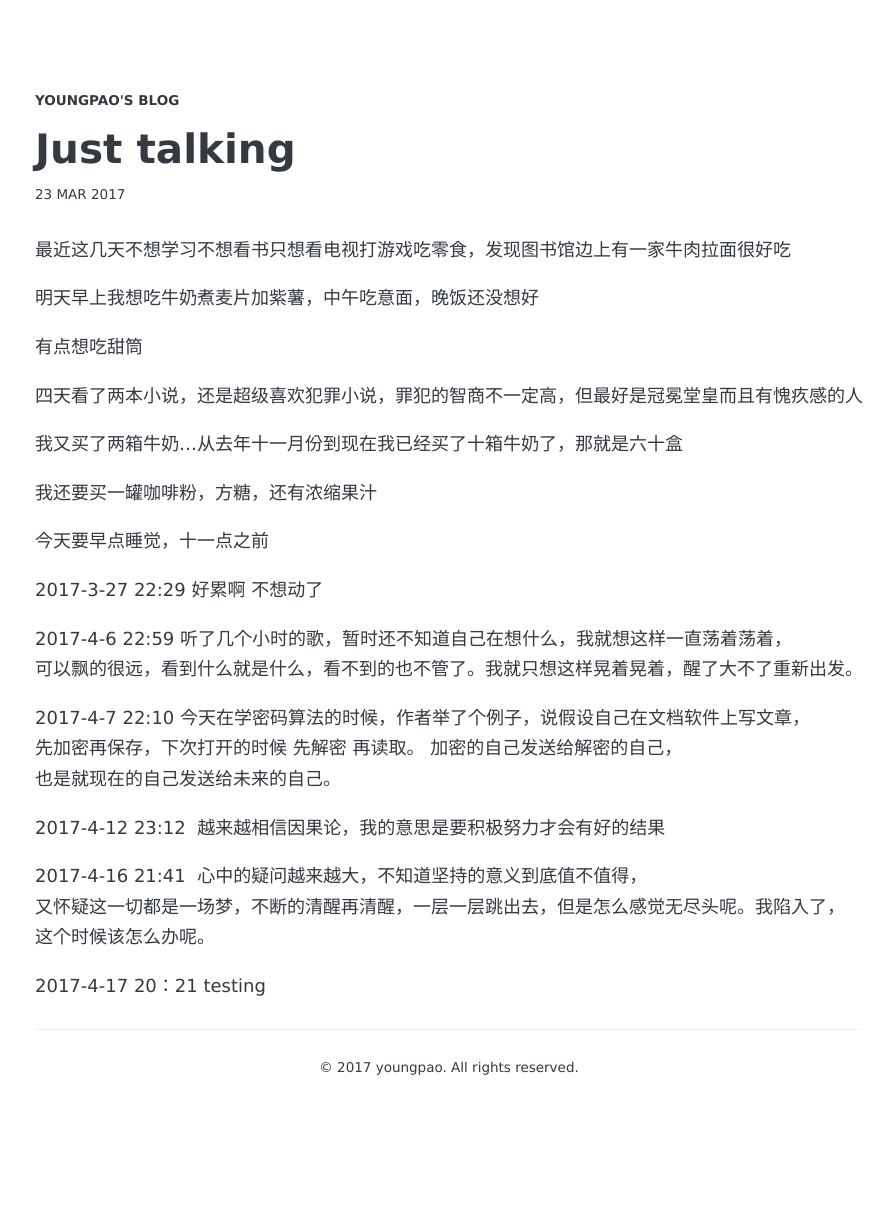
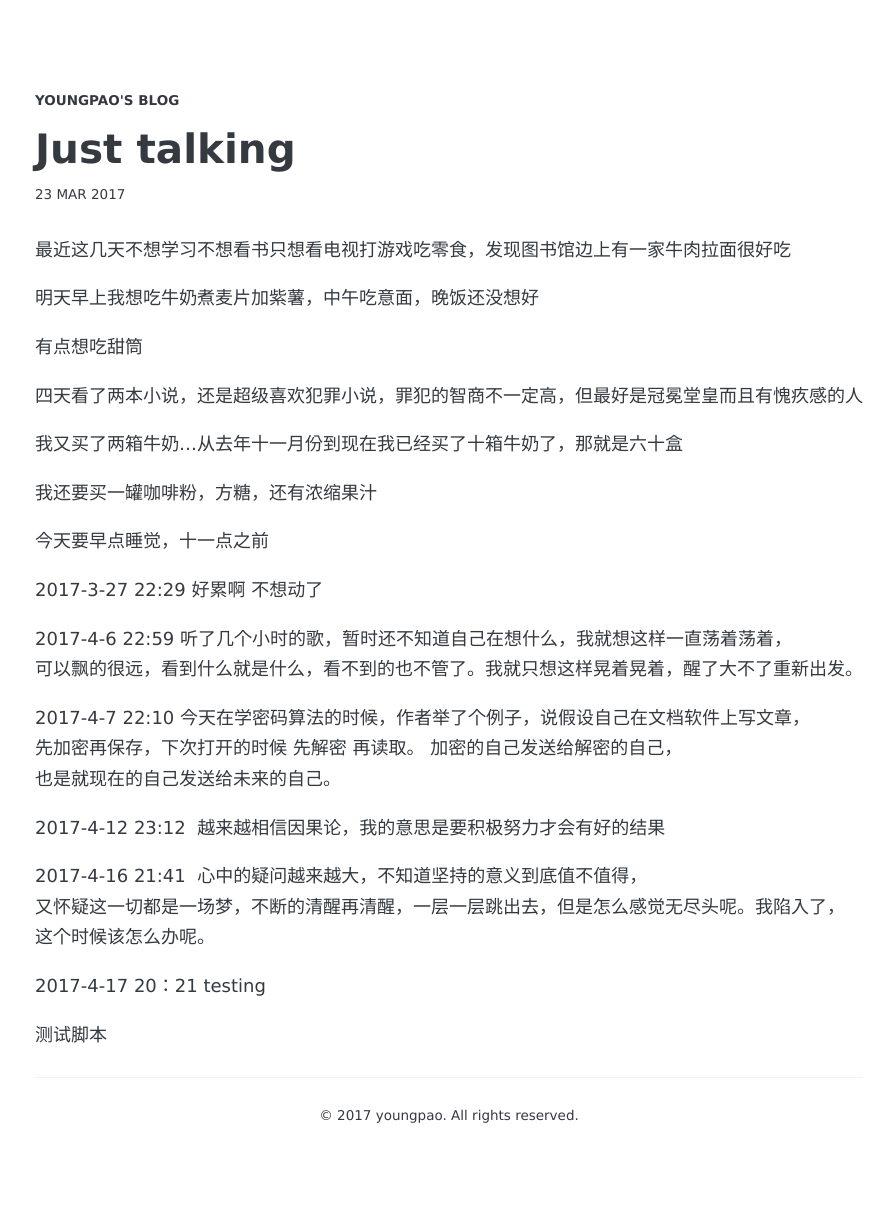
Before and after one commit to youngpao/youngpao.github.io, a Jekyll site: the page built from _posts/2017-3-23-just talking.md, in a window 1280 px wide. Shown: the whole page, without its empty margins (191-1085 px from the left). Built offline with Jekyll 4.4.1, drawn with Linux system fonts in a browser that asks for light colours; some web fonts are replaced; before the commit the page ends 1168 px from its top, so only the background shows below that.

Commit message:
Update 2017-3-23-just talking.md

```diff
--- a/_posts/2017-3-23-just talking.md
+++ b/_posts/2017-3-23-just talking.md
@@ -26,3 +26,6 @@
 
 
 2017-4-17 20：21 testing
+
+
+测试脚本
```
